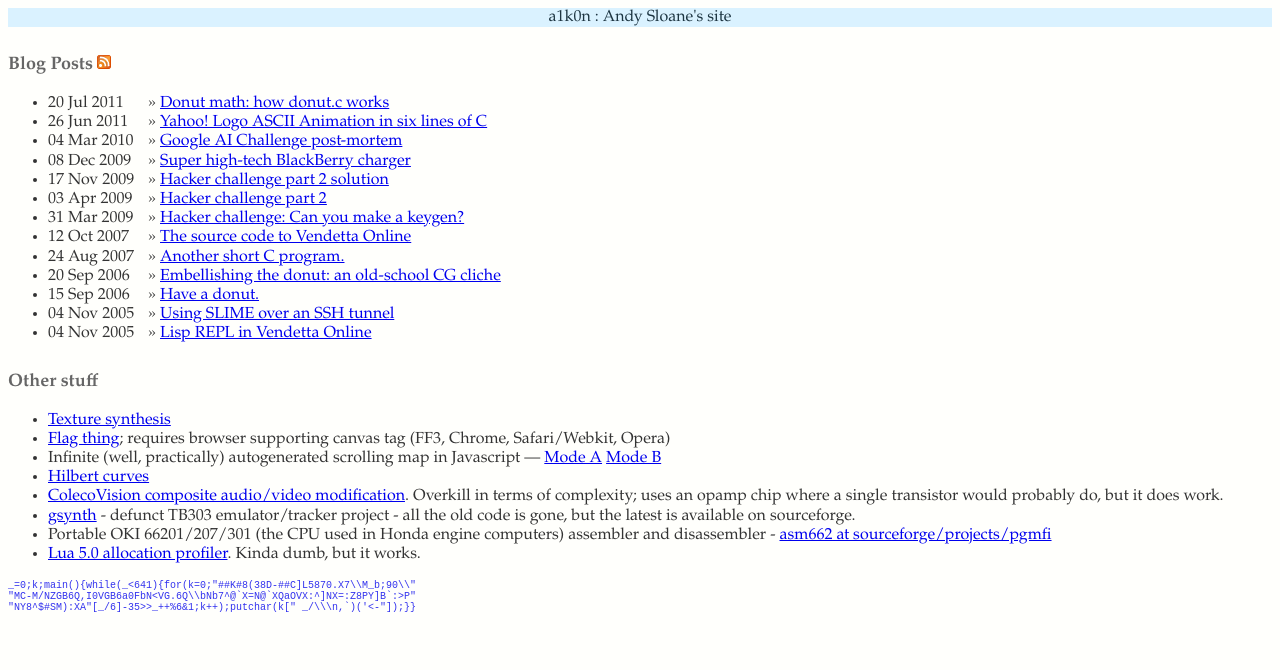
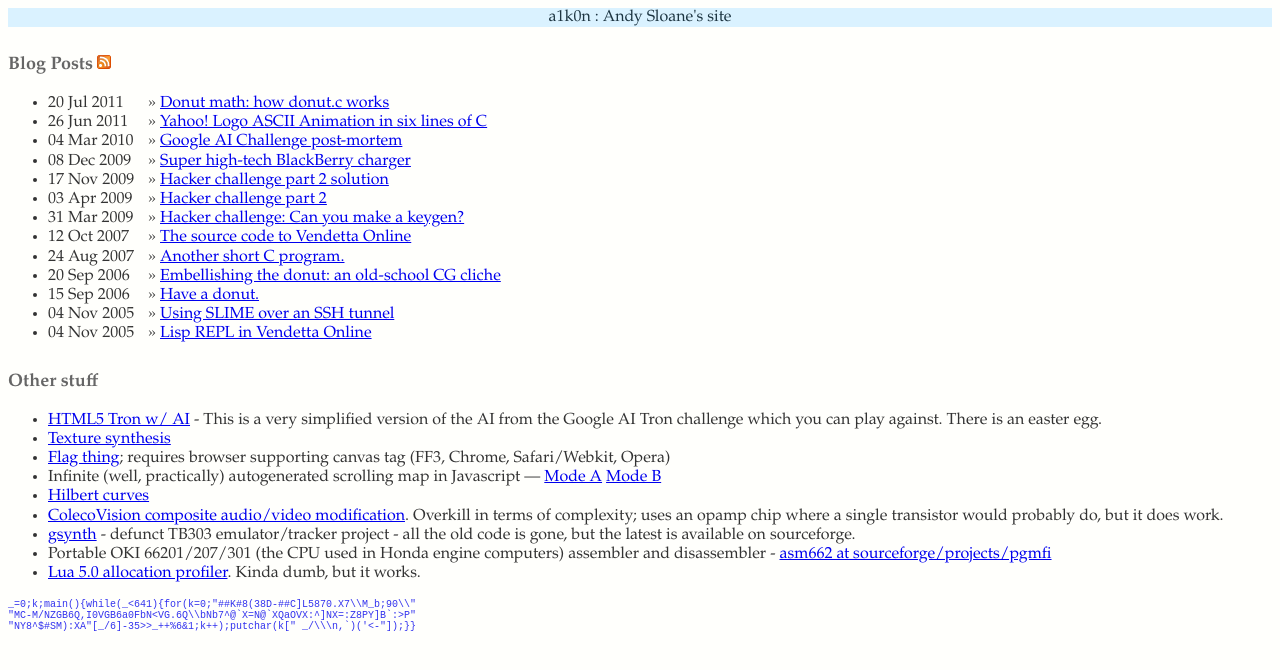
Before and after one commit to a1k0n/a1k0n.github.io, a Jekyll site: the page built from index.html, in a window 1280 px wide. Shown: the top 670 px of the page. Built offline with Jekyll 4.4.1, drawn with Linux system fonts in a browser that asks for light colours; Markdown is read by kramdown in place of the engine named in the settings.

Commit message:
Added javascript tron ai (code/tron.html) to index

```diff
--- a/index.html
+++ b/index.html
@@ -30,6 +30,9 @@ title: a1k0n.net
 
 <h3>Other stuff</h3>
 <ul class="posts">
+<li><a href="code/tron.html">HTML5 Tron w/ AI</a> - This is a very simplified
+version of the AI from the Google AI Tron challenge which you can play against.
+There is an easter egg.
 <li><a href="code/texture/">Texture synthesis</a>
 <li><a href="code/flag.html">Flag thing</a>; requires browser
 supporting canvas tag (FF3, Chrome, Safari/Webkit, Opera)
```
